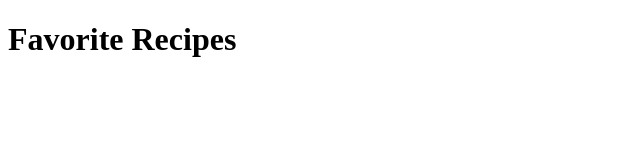
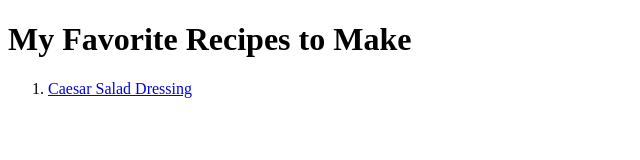
Before and after one commit to alejandroreilly/odin-recipes, a plain HTML site: page index.html in a window 1280 px wide. Shown: the whole page, without its empty margins (0-640 px from the left). Drawn offline with Linux system fonts and the light colour scheme.

Commit message:
Created an absolute link to the caesar salad recipe

```diff
--- a/index.html
+++ b/index.html
@@ -6,6 +6,10 @@
     <title>Home Page</title>
 </head>
 <body>
-    <h1>Favorite Recipes</h1>
+    <h1>My Favorite Recipes to Make</h1>
+    <ol>
+        <li><a href="https://www.allrecipes.com/recipe/14172/caesar-salad-supreme/"
+            target="_blank" ref="noopener noreferrer">Caesar Salad Dressing</a></li>
+    </ol>
 </body>
 </html>
```
Also changed, not shown: recipes/caesar-salad-dressing.html (+11 -0 lines).
